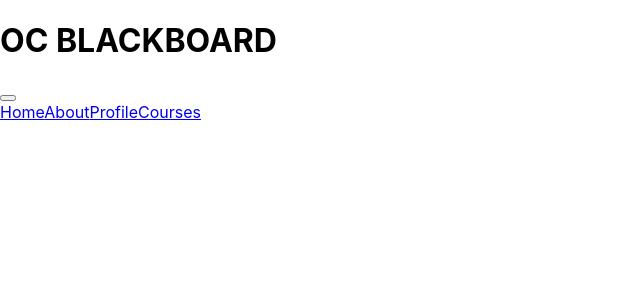
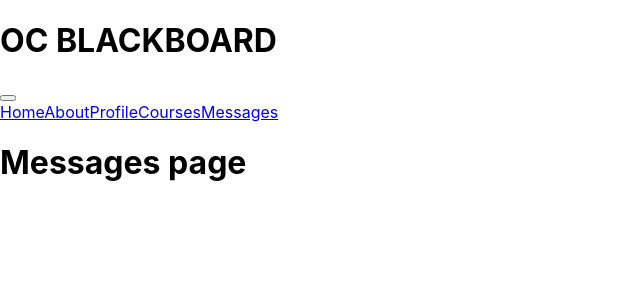
Before and after one commit to logan-giese/whiteboard-course-management, a React (Create React App) app: page /messages in a window 1280 px wide. Shown: the top 300 px of the page, without its empty margins (0-640 px from the left). Built offline with nearby package versions, Linux system fonts and the light colour scheme; the HTML template or start-up script is replaced by a standard one.

Commit message:
messages

```diff
--- a/src/App.js
+++ b/src/App.js
@@ -1,10 +1,11 @@
-
+import React from 'react';
 import './App.css';
-import {BrowserRouter , Route, Switch} from 'react-router-dom'
+import {BrowserRouter, Route, Switch} from 'react-router-dom';
 import * as ReactBootStrap from 'react-bootstrap'
 import About from './components/About'
 import Profile from './components/Profile'
 import Courses from './components/Courses'
+import Messages from './components/Messages'
 import Home from './components/Home'
 import ServiceTestPage from './components/test/ServiceTestPage'
 import {Navigation} from './components/Navigation'
@@ -23,10 +24,12 @@ function App() {
      <Route path='/about' component={About} />
      <Route path='/profile' component={Profile} />
      <Route path='/courses' component={Courses} />
+     <Route path ='/messages' component ={Messages}/>
      <Route path='/service-tests' component={ServiceTestPage} />
    </Switch>
  </div>
  </BrowserRouter>
   );
 }
+
 export default App;
--- a/src/components/Courses.js
+++ b/src/components/Courses.js
@@ -1,7 +1,9 @@
 import React, {Component} from 'react'
 class Courses extends Component{
     render(){
-        return <h1>Courses page</h1>
+        return (
+        <h1>Courses page</h1>
+        );
     }
 
 }
--- a/src/components/Home.js
+++ b/src/components/Home.js
@@ -3,6 +3,6 @@ const Home =() => {
     // return <div>
     //     <h1> Hello that JSX</h1>
     // </div>
-    return React.createElement('div', {id : "hello", className :"dummyClass"},<h1>Home Page </h1>)
+    return React.createElement('div', {id : "hello", className :"dummyClass"},<h1>Home Page</h1>)
 }
 export default Home;
--- /dev/null
+++ b/src/components/Messages.js
@@ -0,0 +1,12 @@
+import React, {Component} from 'react'
+import ReactDOM from 'react-dom';
+
+class Messages extends React.Component{
+       render(){
+        return (
+        <h1>Messages page</h1>
+        );
+    }
+}
+
+export default Messages
--- a/src/components/Navigation.js
+++ b/src/components/Navigation.js
@@ -15,6 +15,7 @@ export class Navigation extends Component {
             <NavLink className = "d-inline p-2 bg-dark text-white" to ="/about">About</NavLink>
             <NavLink className = "d-inline p-2 bg-dark text-white" to ="/profile">Profile</NavLink>
             <NavLink className = "d-inline p-2 bg-dark text-white" to ="/courses">Courses</NavLink>
+            <NavLink className = "d-inline p-2 bg-dark text-white" to ="/messages">Messages</NavLink>
             </Nav>
             </Navbar.Collapse>
             <Nav> </Nav>
```
